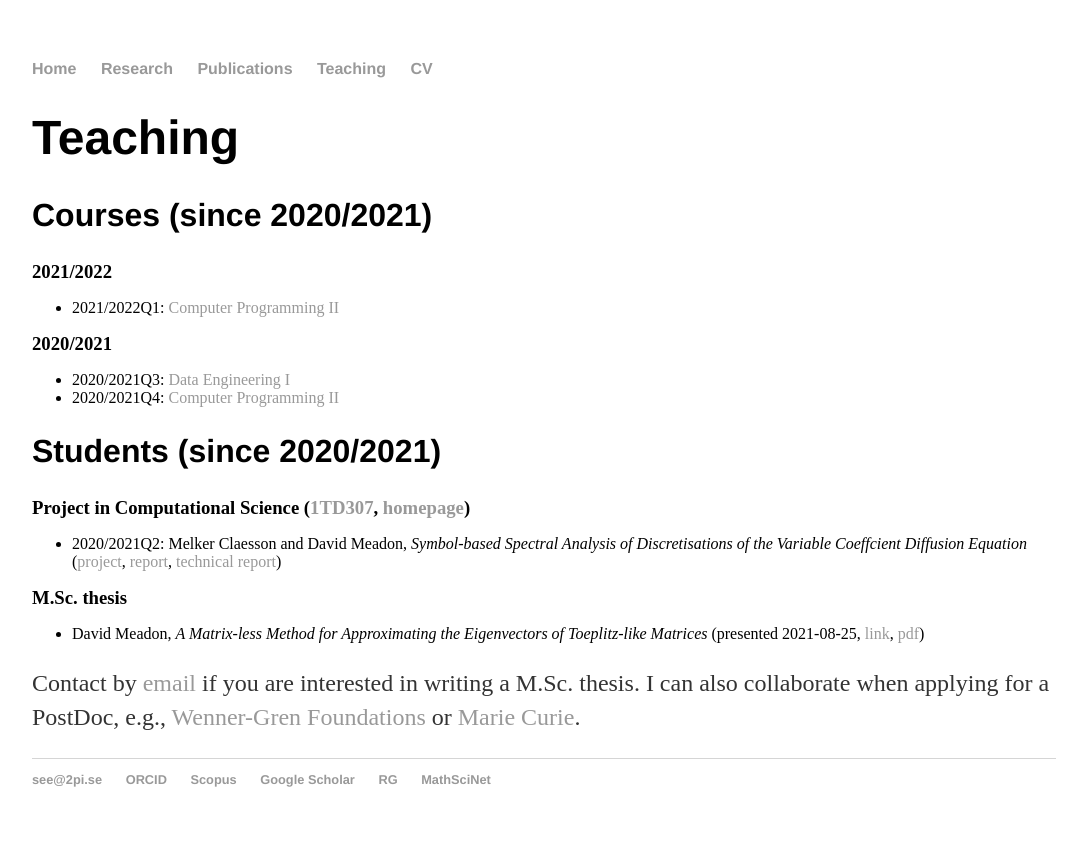
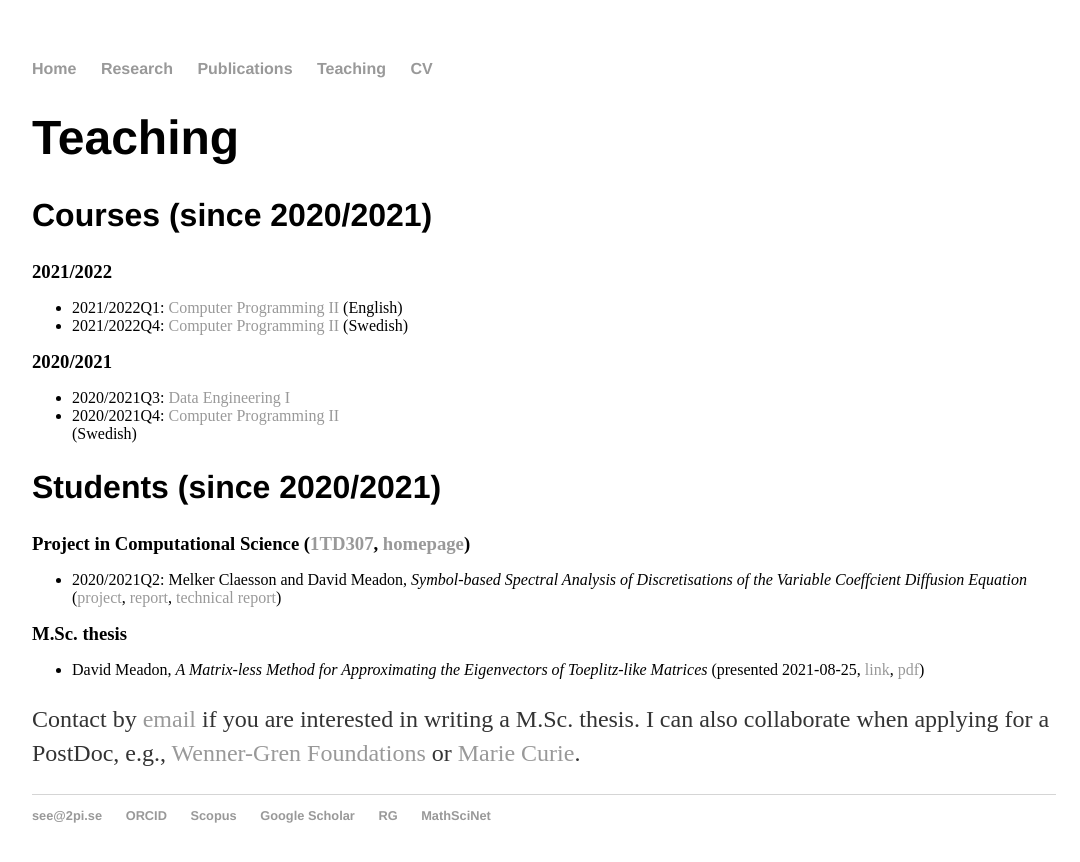
Before and after one commit to sverek/sverek.github.io, a Jekyll site: the page built from teaching/index.html, in a window 1280 px wide. Shown: the top 862 px of the page, without its empty margins (96-1176 px from the left). Built offline with Jekyll 4.4.1, drawn with Linux system fonts in a browser that asks for light colours.

Commit message:
update teaching

```diff
--- a/teaching/index.html
+++ b/teaching/index.html
@@ -11,14 +11,16 @@ title: www.2pi.se
 	<h2>Courses (since 2020/2021)</h2>
 	<h3>2021/2022</h3>
 	<ul>
-	<li>2021/2022Q1: <a href="https://www.uu.se/en/admissions/freestanding-courses/course/?kKod=1TD722&typ=1">Computer Programming II</a>
-	</li>
+		<li>2021/2022Q1: <a href="https://www.uu.se/en/admissions/freestanding-courses/course/?kKod=1TD722&typ=1">Computer Programming II</a> (English)
+		</li>
+		<li>2021/2022Q4: <a href="https://www.uu.se/en/admissions/freestanding-courses/course/?kKod=1TD722&typ=1">Computer Programming II</a> (Swedish)
+		</li>
 	</ul>
 
 	<h3>2020/2021</h3>
 	<ul>
 		<li>2020/2021Q3: <a href="https://www.uu.se/en/admissions/freestanding-courses/course/?kKod=1TD069&typ=1">Data Engineering I</a></li>
-		<li>2020/2021Q4: <a href="https://www.uu.se/en/admissions/freestanding-courses/course/?kKod=1TD722&typ=1">Computer Programming II</a></li>
+		<li>2020/2021Q4: <a href="https://www.uu.se/en/admissions/freestanding-courses/course/?kKod=1TD722&typ=1">Computer Programming II</a></li>	(Swedish)
 	</ul>
 	<h2>Students (since 2020/2021)</h2>
 	<h3>Project in Computational Science (<a href="https://www.uu.se/en/admissions/freestanding-courses/course-syllabus/?kKod=1TD307">1TD307</a>, <a href="https://www.it.uu.se/edu/course/homepage/projektTDB/ht21/">homepage</a>)</h3>
```
